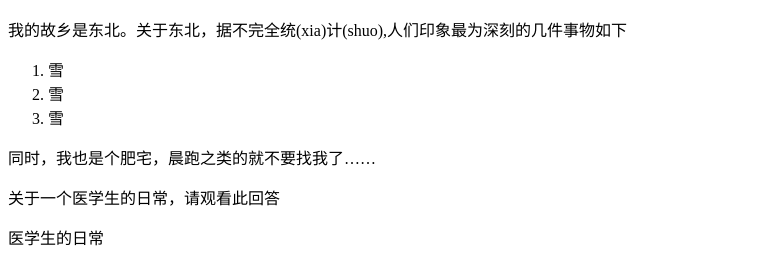
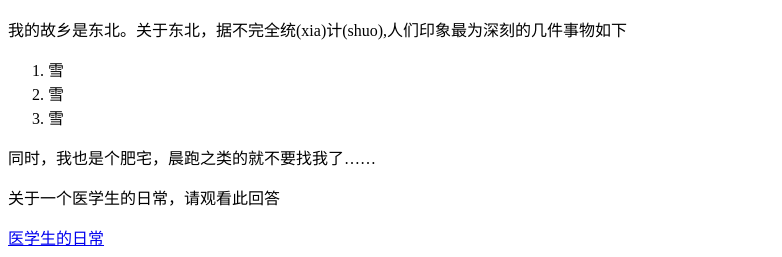
Before and after one commit to GREATMingyuLi/GREATMingyuLi.github.io, a plain HTML site: page index.html in a window 1280 px wide. Shown: the part 832-1089 px from the top of the page, without its empty margins (0-782 px from the left). Drawn offline with Linux system fonts and the light colour scheme.

Commit message:
Update index.html

```diff
--- a/index.html
+++ b/index.html
@@ -19,6 +19,6 @@
   </ol>
   <p>同时，我也是个肥宅，晨跑之类的就不要找我了……</p>
   <p>关于一个医学生的日常，请观看此回答</p>
-  <a herf="https://www.zhihu.com/question/51337510">医学生的日常</a>
+  <a href="https://www.zhihu.com/question/51337510">医学生的日常</a>
  </body>
 </html>
```
